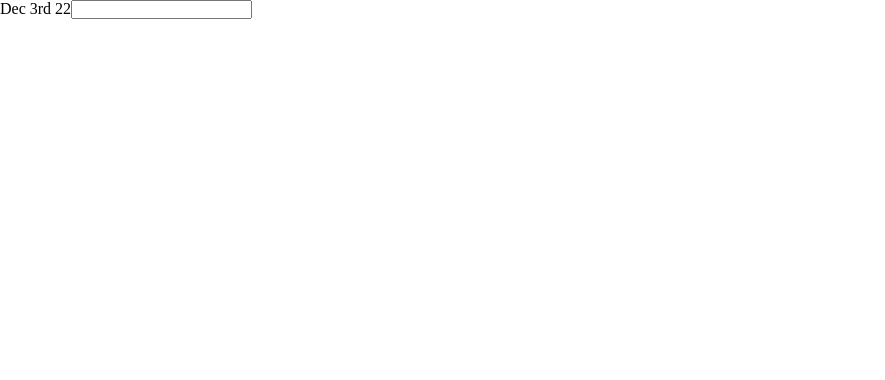
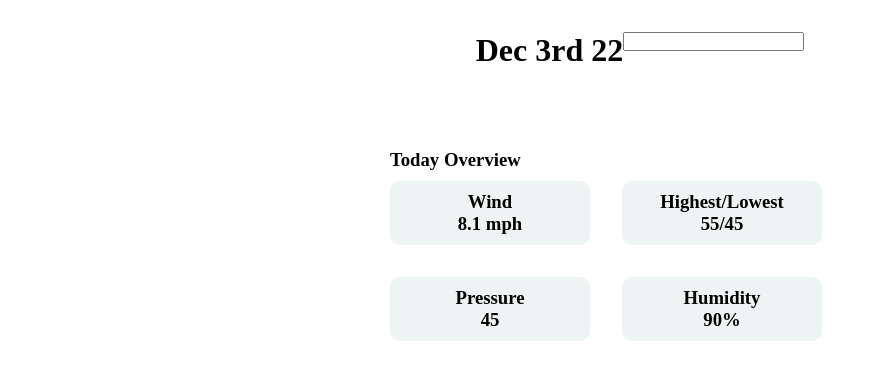
Before and after one commit to HamzaAsif159/weather-app, a React (Vite) app: page / in a window 1280 px wide. Shown: the top 380 px of the page, without its empty margins (0-885 px from the left). Built offline with nearby package versions, Linux system fonts and the light colour scheme.

Commit message:
updated file

```diff
--- a/package.json
+++ b/package.json
@@ -9,6 +9,7 @@
     "preview": "vite preview"
   },
   "dependencies": {
+    "axios": "^1.2.0",
     "moment": "^2.29.4",
     "react": "^18.2.0",
     "react-dom": "^18.2.0",
--- a/src/ViewSides/leftSide.jsx
+++ b/src/ViewSides/leftSide.jsx
@@ -1,6 +1,41 @@
-import React from "react"
-import Header from "../components/Header"
+import { React, useState } from "react"
+import moment from "moment"
 
 export default function LeftSide() {
-  return <Header />
+  const [inputText, setInputText] = useState("")
+  function handleChange(event) {
+    setInputText(event.target.value)
+  }
+
+  return (
+    <div className="leftSide">
+      <div className="leftTop">
+        <h1>{moment().format("MMM Do YY")}</h1>
+        <form className="form">
+          <input type="text" value={inputText} onChange={handleChange} />
+        </form>
+      </div>
+      <div className="leftLower">
+        <h3 className="overview">Today Overview</h3>
+        <div className="weatherDetails">
+          <div className="detailBox">
+            <h3>Wind</h3>
+            <h3>8.1 mph</h3>
+          </div>
+          <div className="detailBox">
+            <h3>Highest/Lowest</h3>
+            <h3>55/45</h3>
+          </div>
+          <div className="detailBox">
+            <h3>Pressure</h3>
+            <h3>45</h3>
+          </div>
+          <div className="detailBox">
+            <h3>Humidity</h3>
+            <h3>90%</h3>
+          </div>
+        </div>
+      </div>
+    </div>
+  )
 }
--- a/src/components/Header.jsx
+++ /dev/null
@@ -1,20 +0,0 @@
-import React, { useEffect } from "react"
-import { useState } from "react"
-import moment from "moment"
-
-export default function SearchBar() {
-  const [inputText, setInputText] = useState("")
-  let time
-  function handleChange(event) {
-    setInputText(event.target.value)
-  }
-
-  return (
-    <div>
-      {moment().format("MMM Do YY")}
-      <form className="form">
-        <input type="text" value={inputText} onChange={handleChange} />
-      </form>
-    </div>
-  )
-}
--- a/src/index.css
+++ b/src/index.css
@@ -14,3 +14,35 @@
 .form {
   display: inline-block;
 }
+
+.leftSide {
+  display: flex;
+  flex-direction: column;
+  align-items: center;
+  justify-content: space-between;
+}
+
+.leftTop {
+  margin-top: 2rem;
+  display: flex;
+}
+
+.leftLower {
+  margin-top: 5rem;
+}
+
+.weatherDetails {
+  display: flex;
+  max-width: 500px;
+  flex-wrap: wrap;
+  gap: 2rem;
+  margin-top: 10px;
+}
+
+.detailBox {
+  background-color: var(--smoke);
+  width: 200px;
+  padding: 10px;
+  text-align: center;
+  border-radius: 10px;
+}
```
Also changed, not shown: src/icons/wind-solid.svg (added), 1 other file (tests, documents, lock files or other folders).
